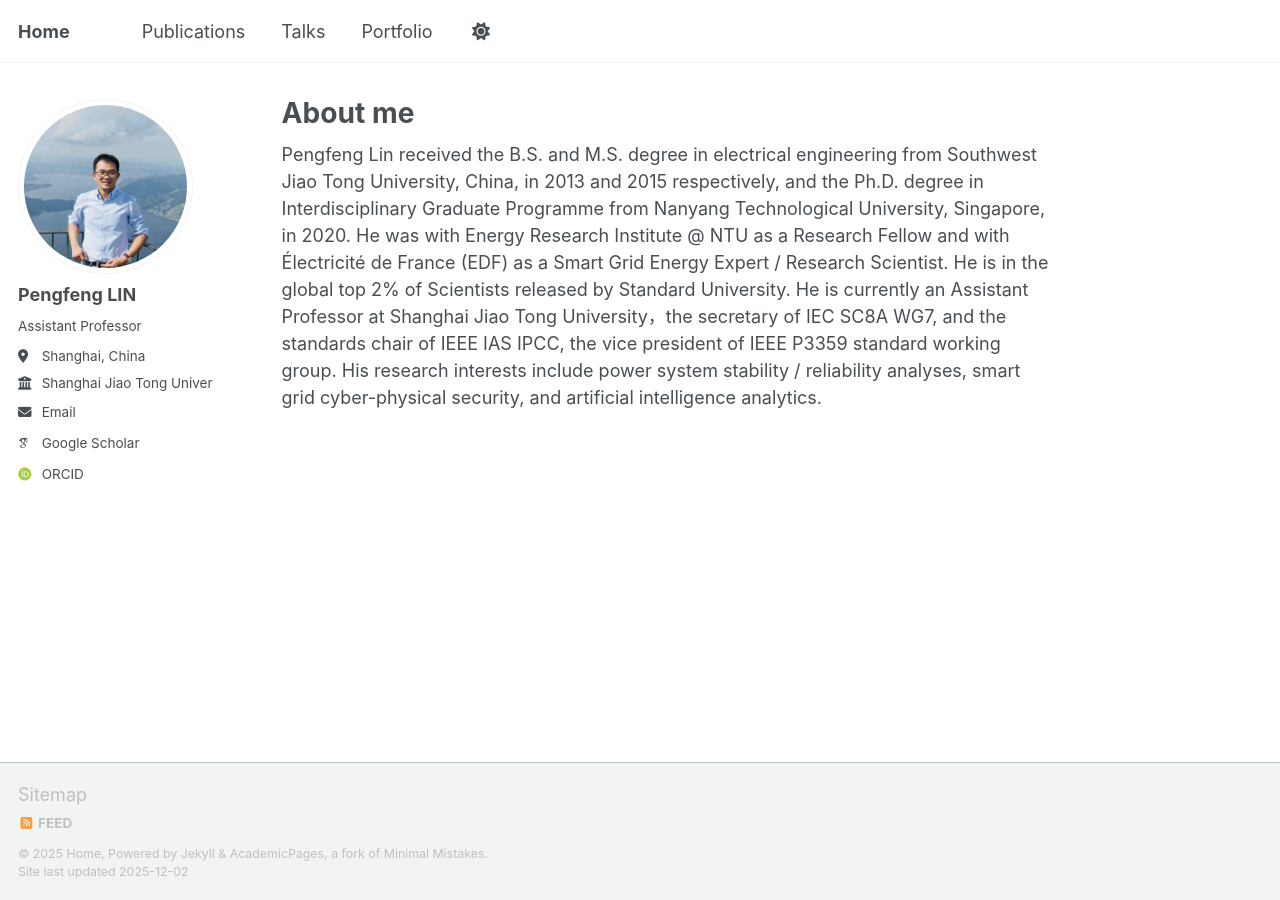
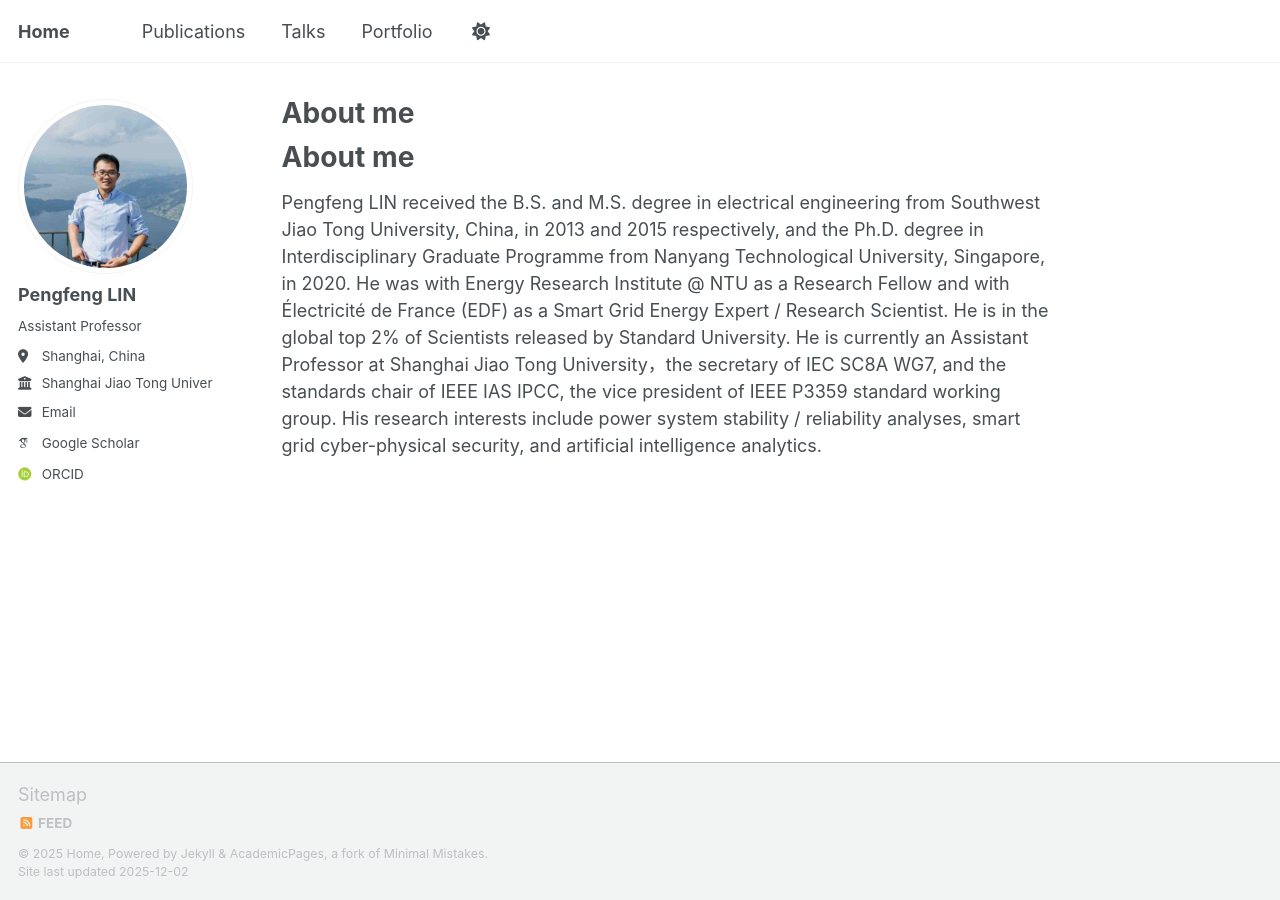
Before and after one commit to missinglpf/linpengfeng1.github.io, a Jekyll site: the page built from _pages/about.md, in a window 1280 px wide. Built offline with Jekyll 4.4.1, drawn with Linux system fonts in a browser that asks for light colours; some web fonts are replaced; a script bundle is joined from its source files by our own code; library files that are not in the unit come from our copies; our own code applies the rules of GitHub Pages for plain Markdown files.

Commit message:
Update about.md

```diff
--- a/_pages/about.md
+++ b/_pages/about.md
@@ -8,7 +8,10 @@ redirect_from:
 ---
 
 
-Pengfeng Lin received the B.S. and M.S. degree in electrical engineering from Southwest Jiao Tong University, China, in 2013 and 2015 respectively, and the Ph.D. degree in Interdisciplinary Graduate Programme from Nanyang Technological University, Singapore, in 2020. He was with Energy Research Institute @ NTU as a Research Fellow and with Électricité de France (EDF) as a Smart Grid Energy Expert / Research Scientist. He is in the global top 2% of Scientists released by Standard University. He is currently an Assistant Professor at Shanghai Jiao Tong University，the secretary of IEC SC8A WG7, and the standards chair of IEEE IAS IPCC, the vice president of IEEE P3359 standard working group. His research interests include power system stability / reliability analyses, smart grid cyber-physical security, and artificial intelligence analytics.
+About me
+======
+Pengfeng LIN received the B.S. and M.S. degree in electrical engineering from Southwest Jiao Tong University, China, in 2013 and 2015 respectively, and the Ph.D. degree in Interdisciplinary Graduate Programme from Nanyang Technological University, Singapore, in 2020. He was with Energy Research Institute @ NTU as a Research Fellow and with Électricité de France (EDF) as a Smart Grid Energy Expert / Research Scientist. He is in the global top 2% of Scientists released by Standard University. He is currently an Assistant Professor at Shanghai Jiao Tong University，the secretary of IEC SC8A WG7, and the standards chair of IEEE IAS IPCC, the vice president of IEEE P3359 standard working group. His research interests include power system stability / reliability analyses, smart grid cyber-physical security, and artificial intelligence analytics.
+
 
 
 <!-- This is the front page of a website that is powered by the [Academic Pages template](https://github.com/academicpages/academicpages.github.io) and hosted on GitHub pages. [GitHub pages](https://pages.github.com) is a free service in which websites are built and hosted from code and data stored in a GitHub repository, automatically updating when a new commit is made to the repository. This template was forked from the [Minimal Mistakes Jekyll Theme](https://mmistakes.github.io/minimal-mistakes/) created by Michael Rose, and then extended to support the kinds of content that academics have: publications, talks, teaching, a portfolio, blog posts, and a dynamically-generated CV. Incidentally, these same features make it a great template for anyone that needs to show off a professional template!
```
Also changed, not shown: other parts of _pages/about.md (+1 -1 lines).
